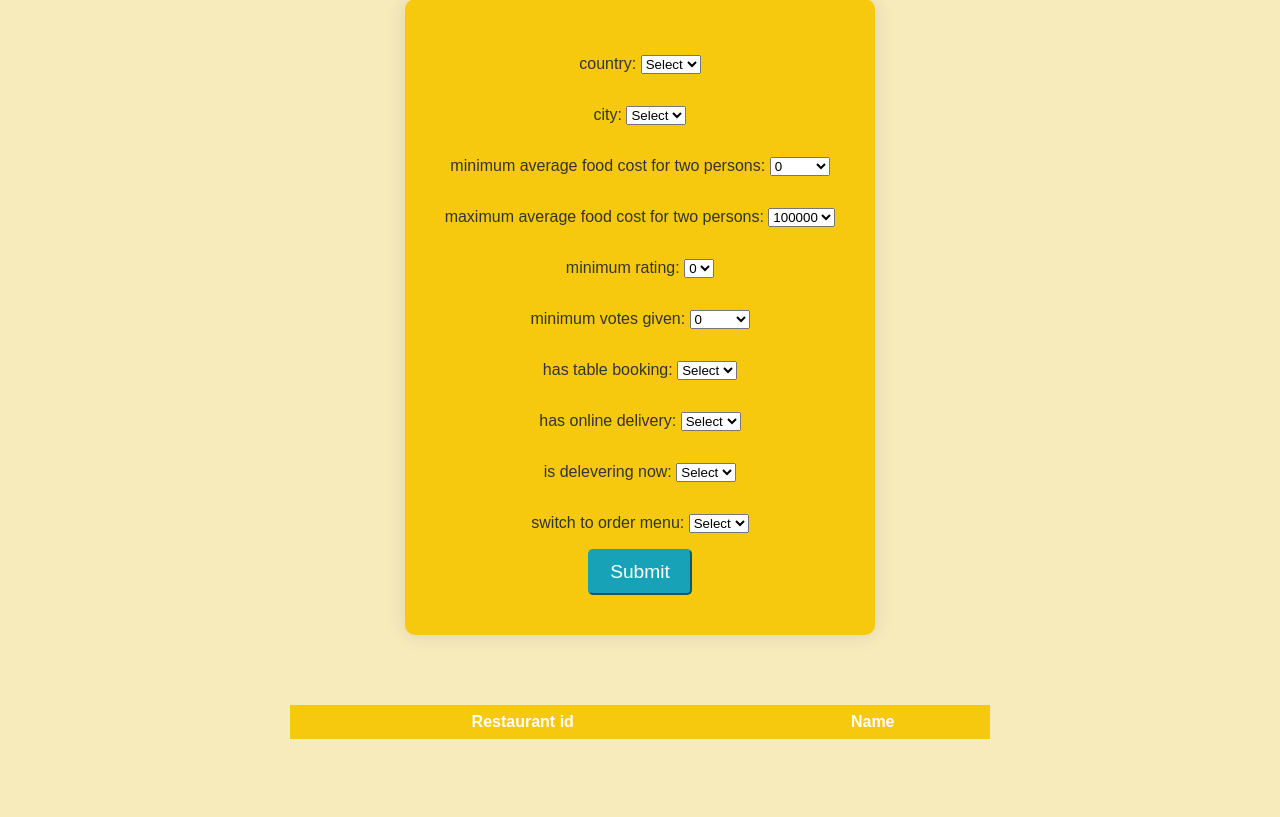
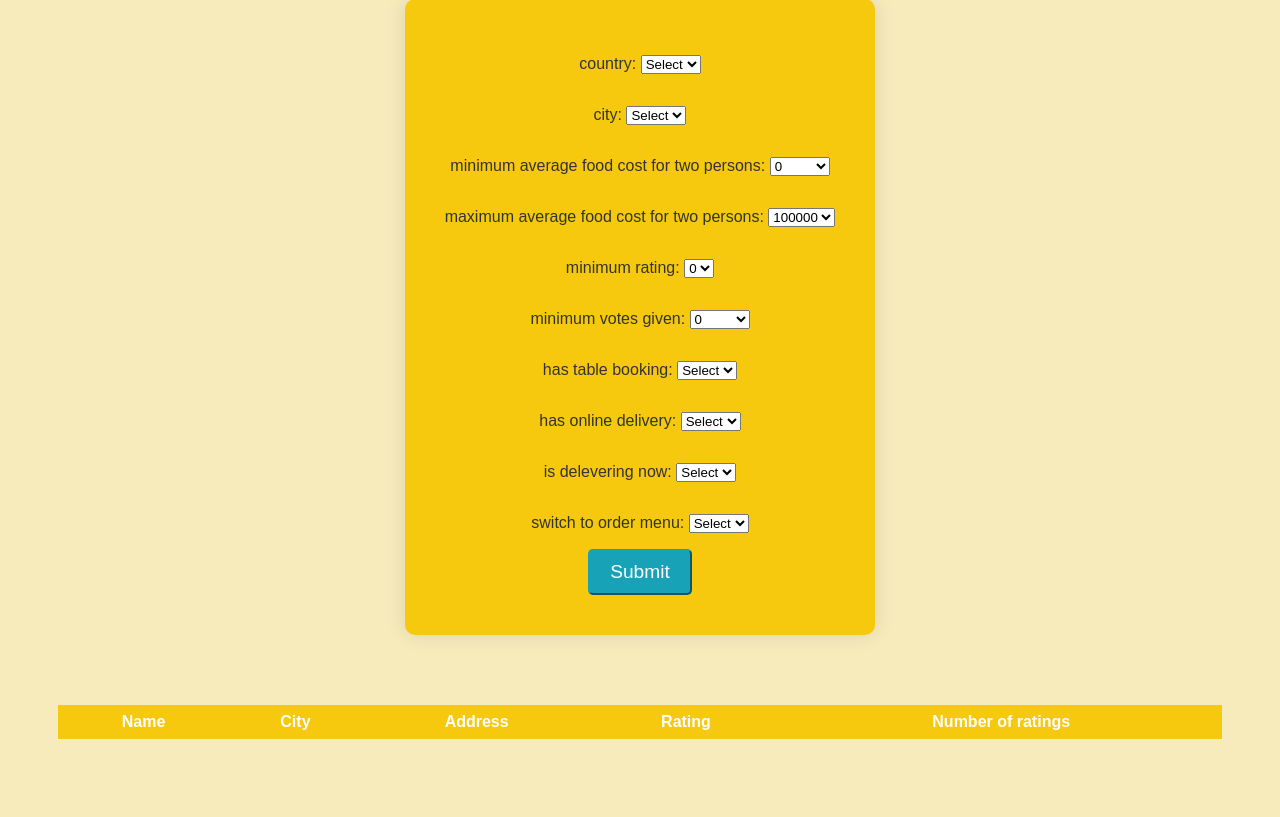
Before and after one commit to IITD-COL362/The-Matrix-Mavericks, a Django app: page /accounts/login/testdb/restaurant_search/ in a window 1280 px wide. Shown: the part 219-1036 px from the top of the page. Run offline with Django 4.2, Linux system fonts and the light colour scheme; lists and menus that the app fills with data are empty; parts of the project's set-up code (start-up, migrations or seed data) failed here and were passed over.

Commit message:
updated filter_rest.html for displaying attributes

```diff
--- a/projectCode/testdb/templates/filter_rest.html
+++ b/projectCode/testdb/templates/filter_rest.html
@@ -67,12 +67,12 @@
       display: grid;
       grid-template-columns: repeat(1fr);
       grid-gap: 20px;
-      max-width: 700px;
+      max-width: 1200px;
       margin: 0 auto;
     }
 
     table {
-      max-width: 700px;
+      max-width: 1200px;
       margin: 0 auto;
       width: 100%;
       border-collapse: collapse;
@@ -123,15 +123,21 @@
         <table>
             <thead>
               <tr>
-                <th>Restaurant id</th>
                 <th>Name</th>
+                <th>City</th>
+                <th>Address</th>
+                <th>Rating</th>
+                <th>Number of ratings</th>
               </tr>
             </thead>
             <tbody>
               {% for restaurant in restaurants %}
                 <tr>
-                  <td>{{ restaurant.0 }}</td>
                   <td><a href="../restaurants/{{restaurant.0}}">{{ restaurant.1 }}</a></td>
+                  <td>{{ restaurant.2 }}</td>
+                  <td>{{ restaurant.3 }}</td>
+                  <td>{{ restaurant.11 }}</td>
+                  <td>{{ restaurant.12 }}</td>
                 </tr>
               {% endfor %}
             </tbody>
```
